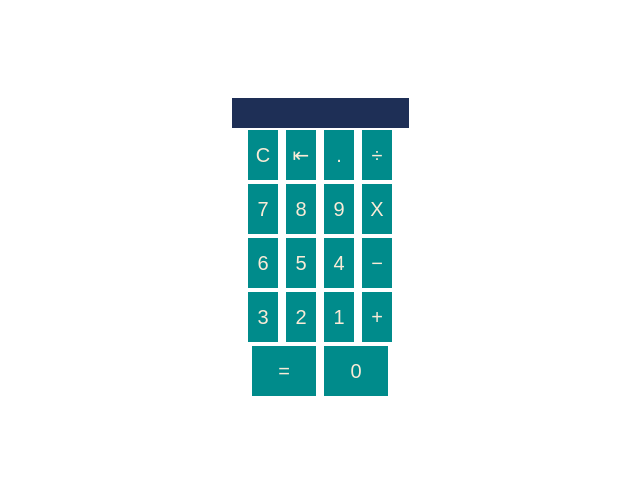
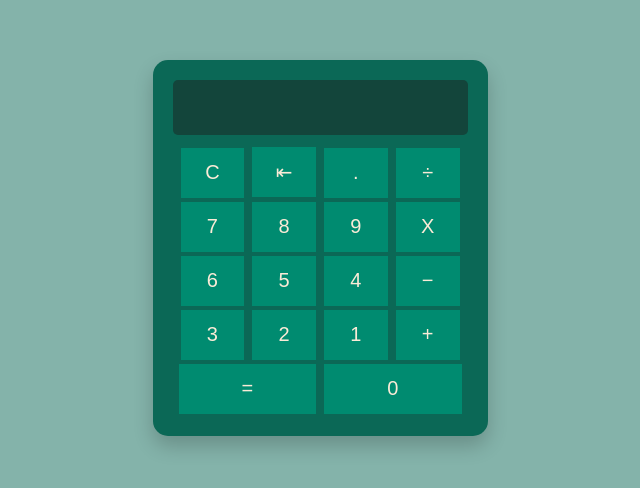
Before and after one commit to hannaamaya/soporteymantenimiento, a plain HTML site: page index.html in a window 1280 px wide. Shown: the part 152-640 px from the top of the page, without its empty margins (320-960 px from the left). Drawn offline with Linux system fonts and the light colour scheme.

Commit message:
Mensaje de correcion de errores

```diff
--- a/index.html
+++ b/index.html
@@ -10,7 +10,7 @@
   <body>
     <main>
       <div id="calculator">
-        <input type="text" id="display" disable /><br />
+        <input type="text" id="display" disabled /><br />
         <button id="c" class="operator">C</button>
         <button id="ret" class="operator">&LeftArrowBar;</button>
         <button id="." class="operator">.</button>
--- a/style.css
+++ b/style.css
@@ -1,35 +1,3 @@
-*{
-  margin: 0px;
-  padding: 0px;
-}
+*{  margin: 0px;  padding: 0px;}
 
-body{
-  text-align: center;
-  display:flex;
-  align-items: center;
-  justify-content: center;
-  height: 100vh;
-}
-
-button{
-  height: 50px;
-  font-size: 20px;
-  width: 30px;
-  border: none;
-  background-color: rgba(0,139,139);
-  color:antiquewhite;
-  margin:2px
-}
-
-#display{
-  text-align: center;
-  border:none;
-  width: 100%;
-  background-color: rgb(30, 47, 86);
-  height: 30px;
-  color: rgb(240,248,255);
-}
-
-.equal, .zero{
-  width: 64px;
-}
+body{  text-align: center;  display:flex;  align-items: center;  justify-content: center;  height: 100vh;  background: rgba(11, 104, 86, 0.5);} #calculator{  max-width: 360px;  background-color: rgb(11, 104, 86);  border-radius: 15px;  padding: 20px;  box-shadow: 0 10px 20px rgba(0,0,0,0.2);} #display {  width: 100%;  height: 55px;  font-size: 20px;  text-align: right;  margin-bottom: 10px;  padding: 15px;  box-sizing: border-box;  border-radius: 5px;  color: rgb(0, 189, 152);  background-color: rgb(19, 69, 59);  border:none;} button{  width: calc(25% - 10px);  height: 50px;  font-size: 20px;  margin:2%;  border: none;  background-color: rgba(0, 139, 112);  color:antiquewhite;  margin:2px} .equal, .zero{  width: calc(50% - 10px);}
```
